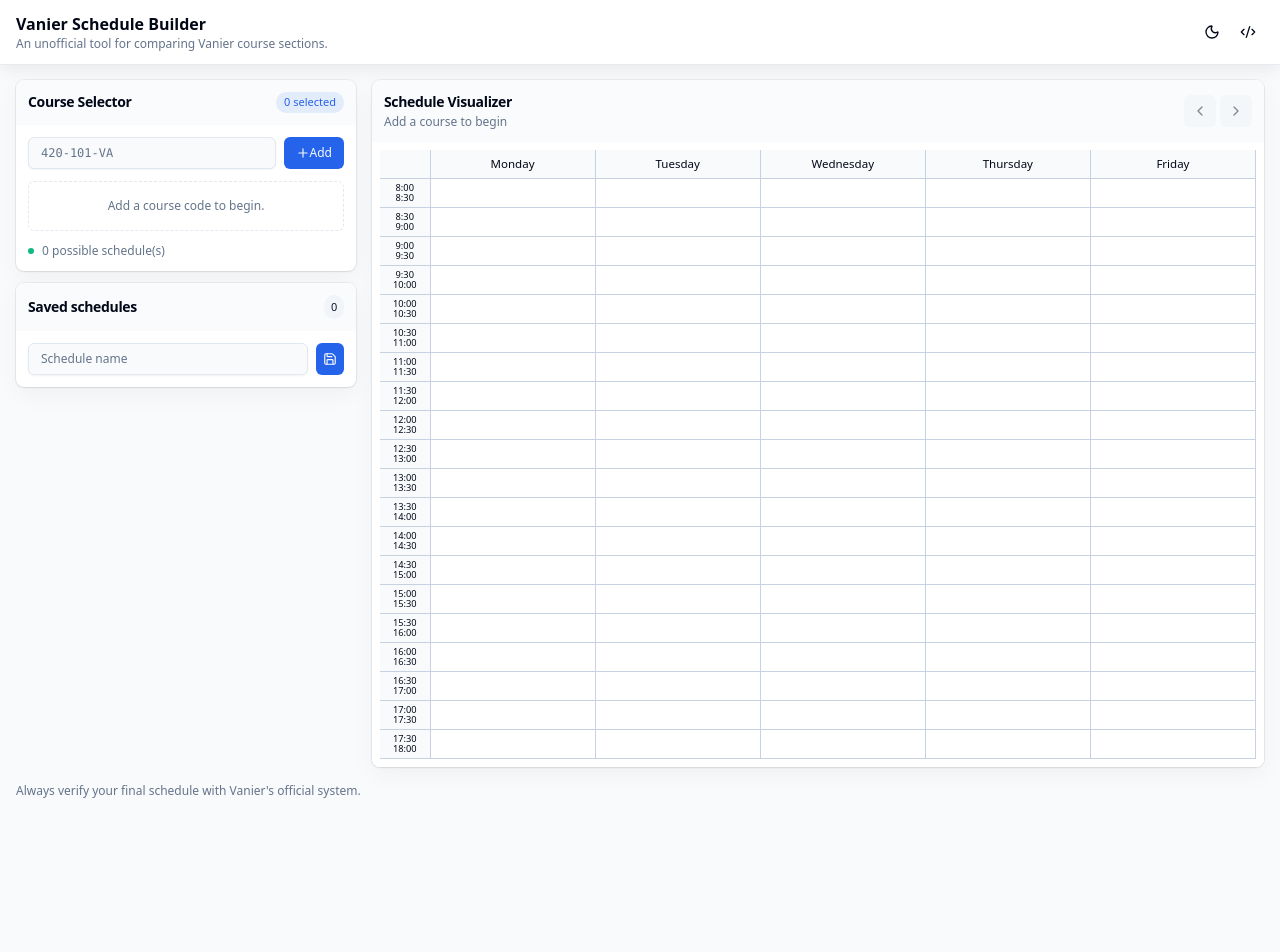
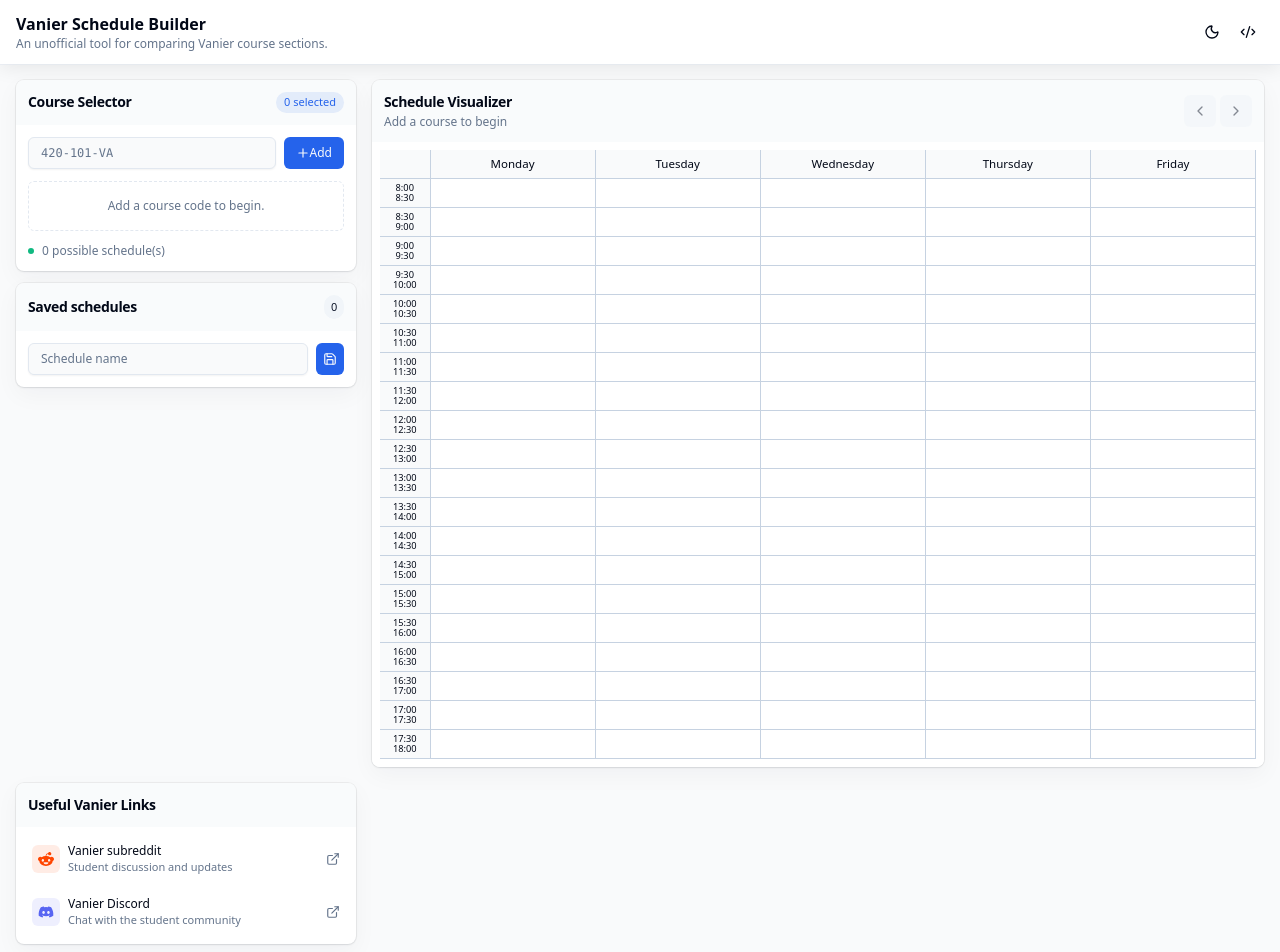
Before and after one commit to Jxl-s/vanier-schedule-maker-2, a Next.js app: page / in a window 1280 px wide. Shown: the top 952 px of the page. Before the commit the page ends 815 px from the top, so only its background shows below. Built offline with nearby package versions, Linux system fonts and the light colour scheme.

Commit message:
add useful inks

```diff
--- a/package.json
+++ b/package.json
@@ -24,6 +24,7 @@
     "next": "13",
     "react": "18.2.0",
     "react-dom": "18.2.0",
+    "react-icons": "^5.7.0",
     "tailwind-merge": "^3.6.0",
     "typescript": "5.1.6"
   },
--- a/src/app/components/ScheduleBuilder.tsx
+++ b/src/app/components/ScheduleBuilder.tsx
@@ -19,6 +19,7 @@
 import SavedSchedules from "./SavedSchedules";
 import ScheduleWorkspace from "./ScheduleWorkspace";
 import ThemeToggle from "./ThemeToggle";
+import UsefulLinks from "./UsefulLinks";
 
 type Status = {
 	tone: "error" | "success";
@@ -275,6 +276,10 @@
 					total={generation.schedules.length}
 					truncated={generation.truncated}
 				/>
+
+				<div className="lg:col-start-1 lg:row-start-2">
+					<UsefulLinks />
+				</div>
 			</div>
 
 			<footer className="mx-auto max-w-[1440px] px-4 pb-4 text-xs text-muted-foreground">
--- /dev/null
+++ b/src/app/components/UsefulLinks.tsx
@@ -0,0 +1,64 @@
+import { ExternalLink } from "lucide-react";
+import { FaDiscord, FaRedditAlien } from "react-icons/fa6";
+import {
+	Card,
+	CardContent,
+	CardHeader,
+	CardTitle,
+} from "@/components/ui/card";
+
+const links = [
+	{
+		label: "Vanier subreddit",
+		description: "Student discussion and updates",
+		href: "https://www.reddit.com/r/VanierCollege/",
+		icon: FaRedditAlien,
+		iconClassName: "bg-[#ff4500]/10 text-[#ff4500] dark:bg-[#ff4500]/20",
+	},
+	{
+		label: "Vanier Discord",
+		description: "Chat with the student community",
+		href: "https://discord.com/invite/QXbe4dqyr4",
+		icon: FaDiscord,
+		iconClassName: "bg-[#5865f2]/10 text-[#5865f2] dark:bg-[#5865f2]/20",
+	},
+] as const;
+
+export default function UsefulLinks() {
+	return (
+		<Card className="overflow-hidden">
+			<CardHeader className="bg-muted/45 p-3">
+				<CardTitle className="text-sm">Useful Vanier Links</CardTitle>
+			</CardHeader>
+			<CardContent className="p-2">
+				<div className="space-y-1">
+					{links.map((link) => {
+						const Icon = link.icon;
+						return (
+						<a
+							className="group flex items-center gap-2 rounded-md px-2 py-2 transition-colors hover:bg-accent hover:text-accent-foreground"
+							href={link.href}
+							key={link.href}
+							rel="noreferrer"
+							target="_blank"
+						>
+							<span
+								className={`flex h-7 w-7 shrink-0 items-center justify-center rounded-md ${link.iconClassName}`}
+							>
+								<Icon aria-hidden="true" className="h-4 w-4" />
+							</span>
+							<span className="min-w-0 flex-1">
+								<span className="block text-xs font-medium">{link.label}</span>
+								<span className="block truncate text-[11px] text-muted-foreground">
+									{link.description}
+								</span>
+							</span>
+							<ExternalLink className="h-3.5 w-3.5 shrink-0 text-muted-foreground transition-colors group-hover:text-current" />
+						</a>
+						);
+					})}
+				</div>
+			</CardContent>
+		</Card>
+	);
+}
```
Also changed, not shown: 1 other file (tests, documents, lock files or other folders).
